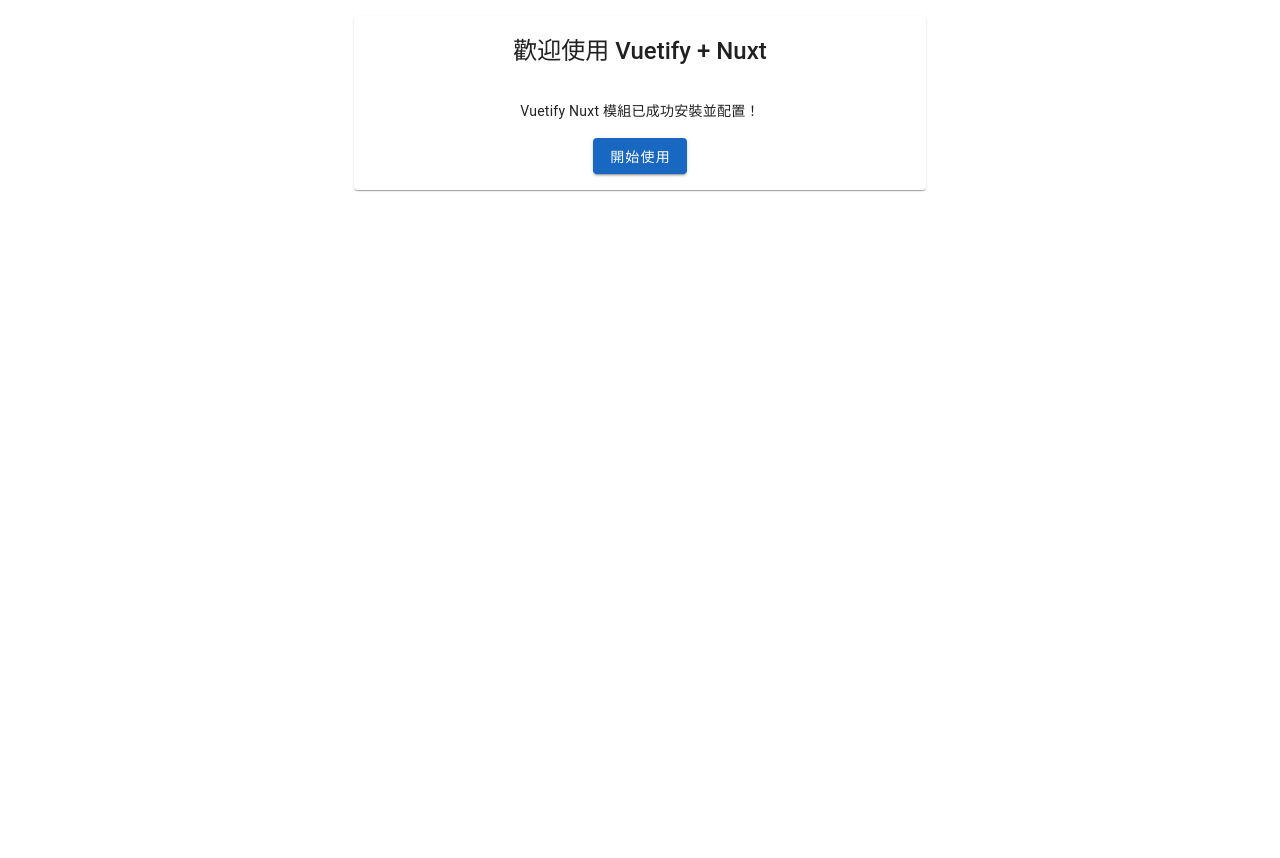
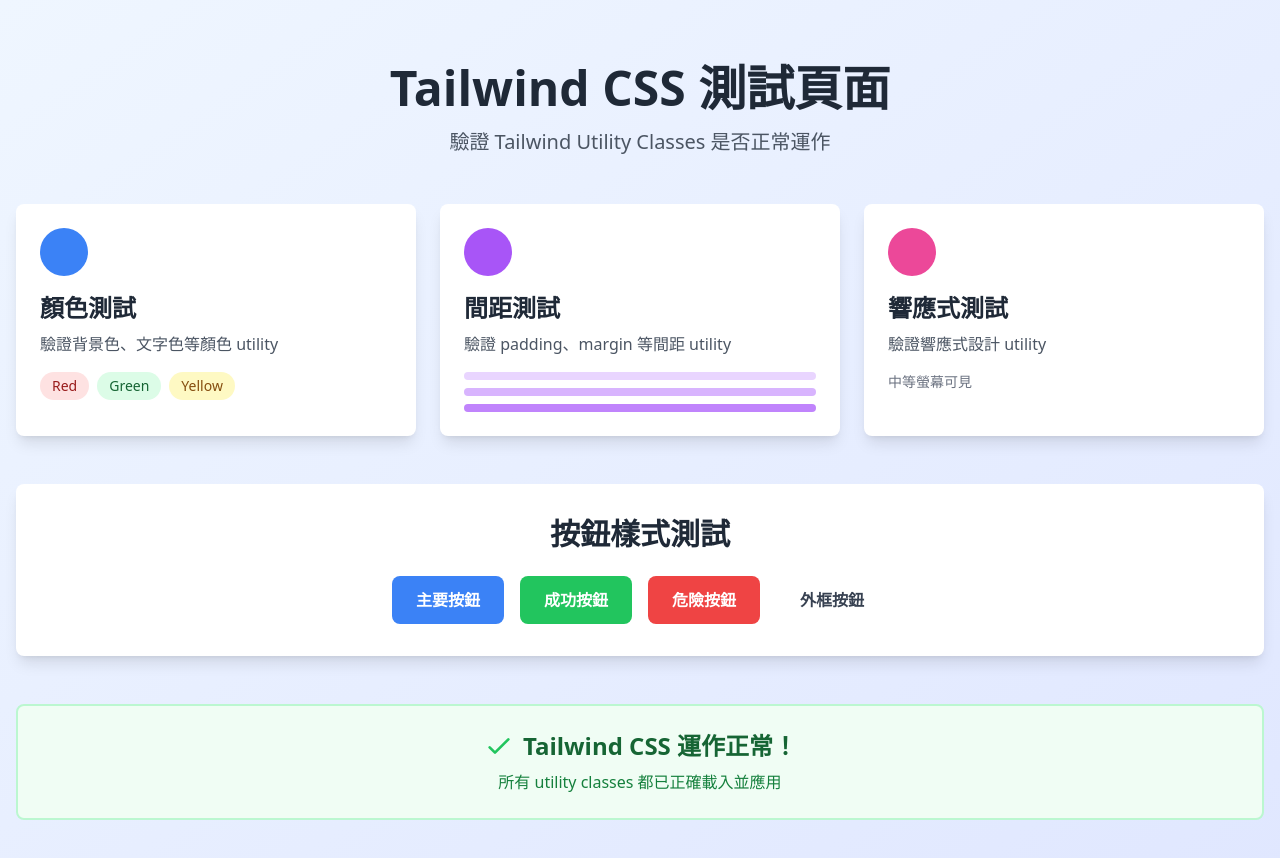
Before and after one commit to adam5096/no-more-ask, a Nuxt app: page / in a window 1280 px wide. Shown: the top 858 px of the page. Before the commit the page ends 800 px from the top, so only its background shows below. Built offline with nearby package versions, Linux system fonts and the light colour scheme.

Commit message:
install & config tailwindCSS

```diff
--- a/app.vue
+++ b/app.vue
@@ -1,24 +1,86 @@
 <template>
-  <v-app>
+  <div class="min-h-screen bg-gradient-to-br from-blue-50 to-indigo-100">
     <NuxtRouteAnnouncer />
-    <v-main>
-      <v-container>
-        <v-row justify="center" align="center">
-          <v-col cols="12" sm="8" md="6">
-            <v-card>
-              <v-card-title class="text-h5 text-center pa-4">
-                歡迎使用 Vuetify + Nuxt
-              </v-card-title>
-              <v-card-text class="text-center pa-4">
-                <p>Vuetify Nuxt 模組已成功安裝並配置！</p>
-                <v-btn color="primary" class="mt-4">
-                  開始使用
-                </v-btn>
-              </v-card-text>
-            </v-card>
-          </v-col>
-        </v-row>
-      </v-container>
-    </v-main>
-  </v-app>
+
+    <!-- Tailwind CSS 測試頁面 -->
+    <div class="container mx-auto px-4 py-16">
+      <!-- 標題區域 -->
+      <div class="text-center mb-12">
+        <h1 class="text-5xl font-bold text-gray-800 mb-4">
+          Tailwind CSS 測試頁面
+        </h1>
+        <p class="text-xl text-gray-600">
+          驗證 Tailwind Utility Classes 是否正常運作
+        </p>
+      </div>
+
+      <!-- 卡片網格 -->
+      <div class="grid grid-cols-1 md:grid-cols-2 lg:grid-cols-3 gap-6 mb-12">
+        <!-- 卡片 1: 顏色測試 -->
+        <div class="bg-white rounded-lg shadow-lg p-6 hover:shadow-xl transition-shadow">
+          <div class="w-12 h-12 bg-blue-500 rounded-full mb-4"></div>
+          <h2 class="text-2xl font-semibold text-gray-800 mb-2">顏色測試</h2>
+          <p class="text-gray-600 mb-4">驗證背景色、文字色等顏色 utility</p>
+          <div class="flex gap-2">
+            <span class="px-3 py-1 bg-red-100 text-red-800 rounded-full text-sm">Red</span>
+            <span class="px-3 py-1 bg-green-100 text-green-800 rounded-full text-sm">Green</span>
+            <span class="px-3 py-1 bg-yellow-100 text-yellow-800 rounded-full text-sm">Yellow</span>
+          </div>
+        </div>
+
+        <!-- 卡片 2: 間距測試 -->
+        <div class="bg-white rounded-lg shadow-lg p-6 hover:shadow-xl transition-shadow">
+          <div class="w-12 h-12 bg-purple-500 rounded-full mb-4"></div>
+          <h2 class="text-2xl font-semibold text-gray-800 mb-2">間距測試</h2>
+          <p class="text-gray-600 mb-4">驗證 padding、margin 等間距 utility</p>
+          <div class="space-y-2">
+            <div class="h-2 bg-purple-200 rounded"></div>
+            <div class="h-2 bg-purple-300 rounded"></div>
+            <div class="h-2 bg-purple-400 rounded"></div>
+          </div>
+        </div>
+
+        <!-- 卡片 3: 響應式測試 -->
+        <div class="bg-white rounded-lg shadow-lg p-6 hover:shadow-xl transition-shadow">
+          <div class="w-12 h-12 bg-pink-500 rounded-full mb-4"></div>
+          <h2 class="text-2xl font-semibold text-gray-800 mb-2">響應式測試</h2>
+          <p class="text-gray-600 mb-4">驗證響應式設計 utility</p>
+          <div class="text-sm text-gray-500">
+            <p class="hidden md:block">中等螢幕可見</p>
+            <p class="block md:hidden">小螢幕可見</p>
+          </div>
+        </div>
+      </div>
+
+      <!-- 按鈕測試區域 -->
+      <div class="bg-white rounded-lg shadow-lg p-8 mb-12">
+        <h2 class="text-3xl font-bold text-gray-800 mb-6 text-center">按鈕樣式測試</h2>
+        <div class="flex flex-wrap justify-center gap-4">
+          <button class="px-6 py-3 bg-blue-500 text-white rounded-lg hover:bg-blue-600 transition-colors font-semibold">
+            主要按鈕
+          </button>
+          <button class="px-6 py-3 bg-green-500 text-white rounded-lg hover:bg-green-600 transition-colors font-semibold">
+            成功按鈕
+          </button>
+          <button class="px-6 py-3 bg-red-500 text-white rounded-lg hover:bg-red-600 transition-colors font-semibold">
+            危險按鈕
+          </button>
+          <button class="px-6 py-3 border-2 border-gray-300 text-gray-700 rounded-lg hover:bg-gray-50 transition-colors font-semibold">
+            外框按鈕
+          </button>
+        </div>
+      </div>
+
+      <!-- 狀態指示器 -->
+      <div class="bg-green-50 border-2 border-green-200 rounded-lg p-6 text-center">
+        <div class="flex items-center justify-center mb-2">
+          <svg class="w-8 h-8 text-green-500 mr-2" fill="none" stroke="currentColor" viewBox="0 0 24 24">
+            <path stroke-linecap="round" stroke-linejoin="round" stroke-width="2" d="M5 13l4 4L19 7"></path>
+          </svg>
+          <h3 class="text-2xl font-bold text-green-800">Tailwind CSS 運作正常！</h3>
+        </div>
+        <p class="text-green-700">所有 utility classes 都已正確載入並應用</p>
+      </div>
+    </div>
+  </div>
 </template>
--- /dev/null
+++ b/assets/css/tailwind.css
@@ -0,0 +1,3 @@
+@tailwind base;
+@tailwind components;
+@tailwind utilities;
--- a/nuxt.config.ts
+++ b/nuxt.config.ts
@@ -7,7 +7,8 @@
     '@nuxt/image',
     '@nuxt/test-utils',
     '@nuxt/eslint',
-    'vuetify-nuxt-module'
+    'vuetify-nuxt-module',
+    '@nuxtjs/tailwindcss'
   ],
 
   // Vuetify 配置（可選，模組已提供預設配置）
--- a/package.json
+++ b/package.json
@@ -21,5 +21,8 @@
     "vue-router": "^4.6.3",
     "vuetify": "^3.11.0",
     "vuetify-nuxt-module": "^0.18.8"
+  },
+  "devDependencies": {
+    "@nuxtjs/tailwindcss": "^6.14.0"
   }
 }
--- /dev/null
+++ b/tailwind.config.js
@@ -0,0 +1,15 @@
+/** @type {import('tailwindcss').Config} */
+export default {
+  content: [
+    './components/**/*.{js,vue,ts}',
+    './layouts/**/*.vue',
+    './pages/**/*.vue',
+    './plugins/**/*.{js,ts}',
+    './app.vue',
+    './error.vue',
+  ],
+  theme: {
+    extend: {},
+  },
+  plugins: [],
+}
```
Also changed, not shown: 1 other file (tests, documents, lock files or other folders).
